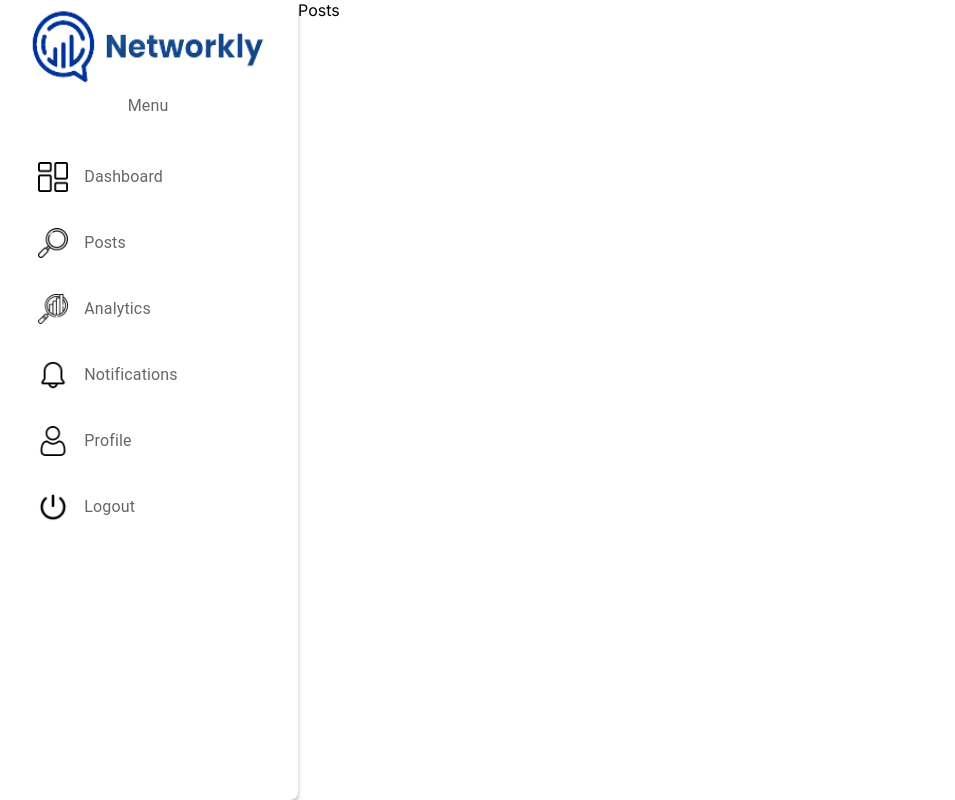
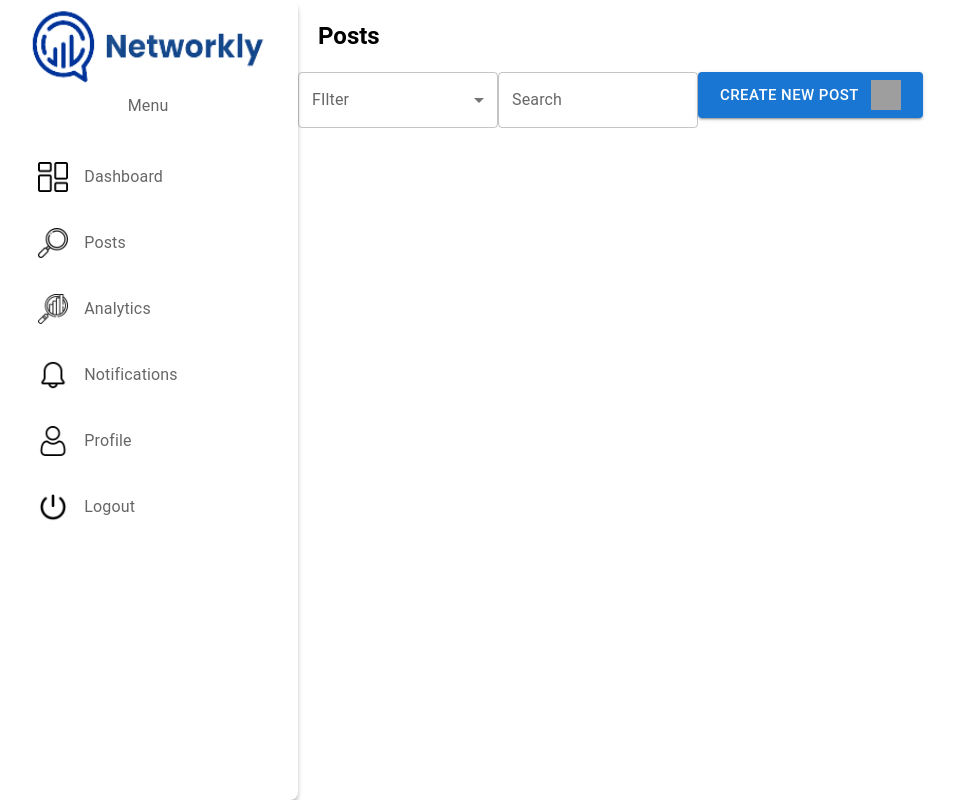
Before and after one commit to Dzenoo/Social-Media-App, a Next.js app: page /posts in a window 1280 px wide. Shown: the whole page, without its empty margins (2-957 px from the left). Built offline with nearby package versions, Linux system fonts and the light colour scheme; grey boxes are pictures that could not be loaded.

Commit message:
Adding posts page

```diff
--- a/app/(dashboard)/posts/page.jsx
+++ b/app/(dashboard)/posts/page.jsx
@@ -1,7 +1,45 @@
 "use client";
+import {
+  Button,
+  FormControl,
+  InputLabel,
+  MenuItem,
+  Select,
+  TextField,
+  Typography,
+} from "@mui/material";
+import classes from "../../../css/Posts.module.css";
+import Image from "next/image";
 
 const Posts = () => {
-  return <div>Posts</div>;
+  return (
+    <section className={classes.main_dashboard}>
+      <div className={classes.filter_bar}>
+        <Typography variant="h5" fontWeight="bold" sx={{ padding: "20px" }}>
+          Posts
+        </Typography>
+        <FormControl sx={{ width: "200px" }}>
+          <InputLabel>FIlter</InputLabel>
+          <Select placeholder="Filter">
+            <MenuItem>Hashtags</MenuItem>
+          </Select>
+        </FormControl>
+        <FormControl sx={{ width: "200px" }}>
+          <TextField label="Search" />
+        </FormControl>
+        <FormControl>
+          <Button
+            variant="contained"
+            size="large"
+            sx={{ display: "flex", alignItems: "center", gap: "12px" }}
+          >
+            Create new post
+            <Image src="/images/add.png" width={30} height={30} />
+          </Button>
+        </FormControl>
+      </div>
+    </section>
+  );
 };
 
 export default Posts;
--- /dev/null
+++ b/css/Posts.module.css
@@ -0,0 +1,5 @@
+.posts_section {
+}
+
+.post_container {
+}
```
Also changed, not shown: components/Posts/PostItem.jsx (added, +7 -0 lines).
